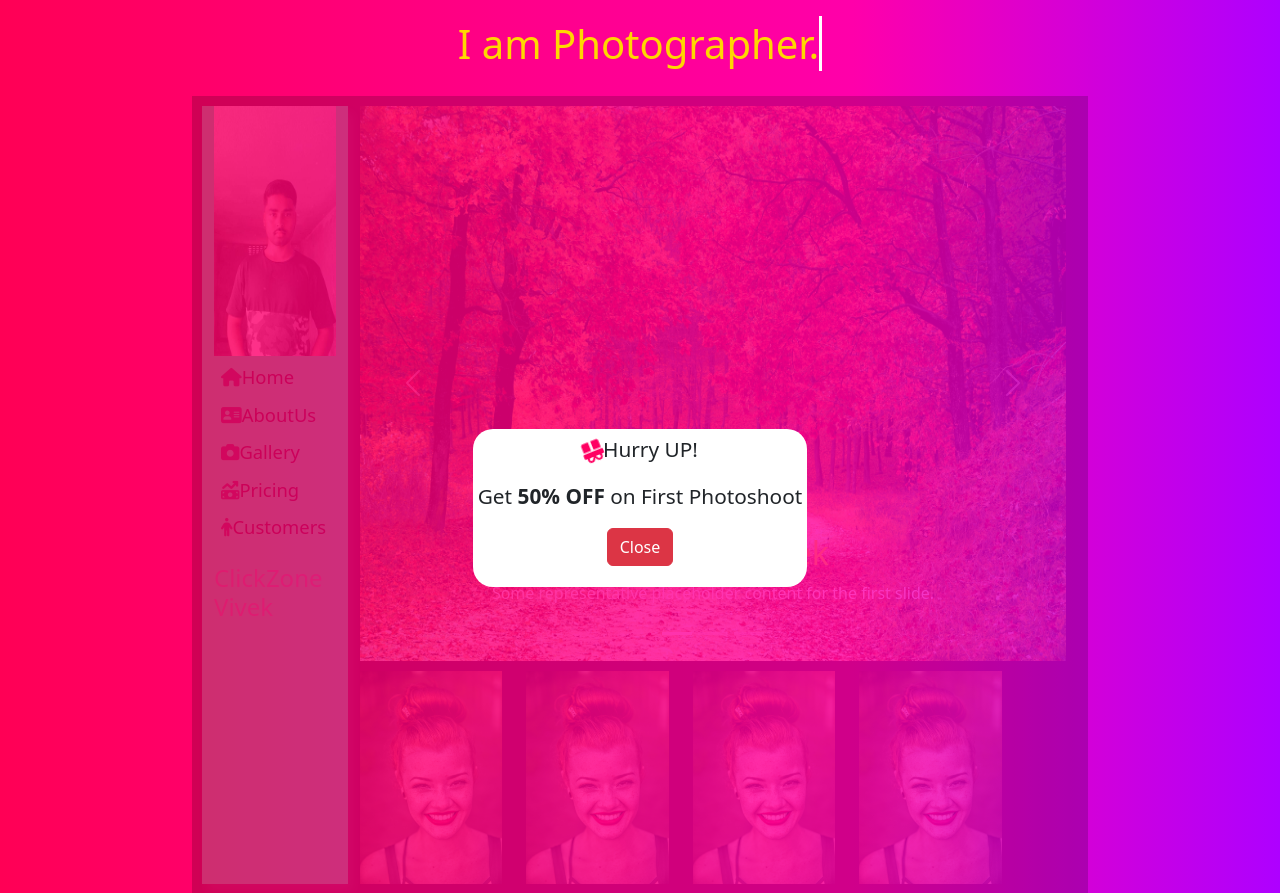
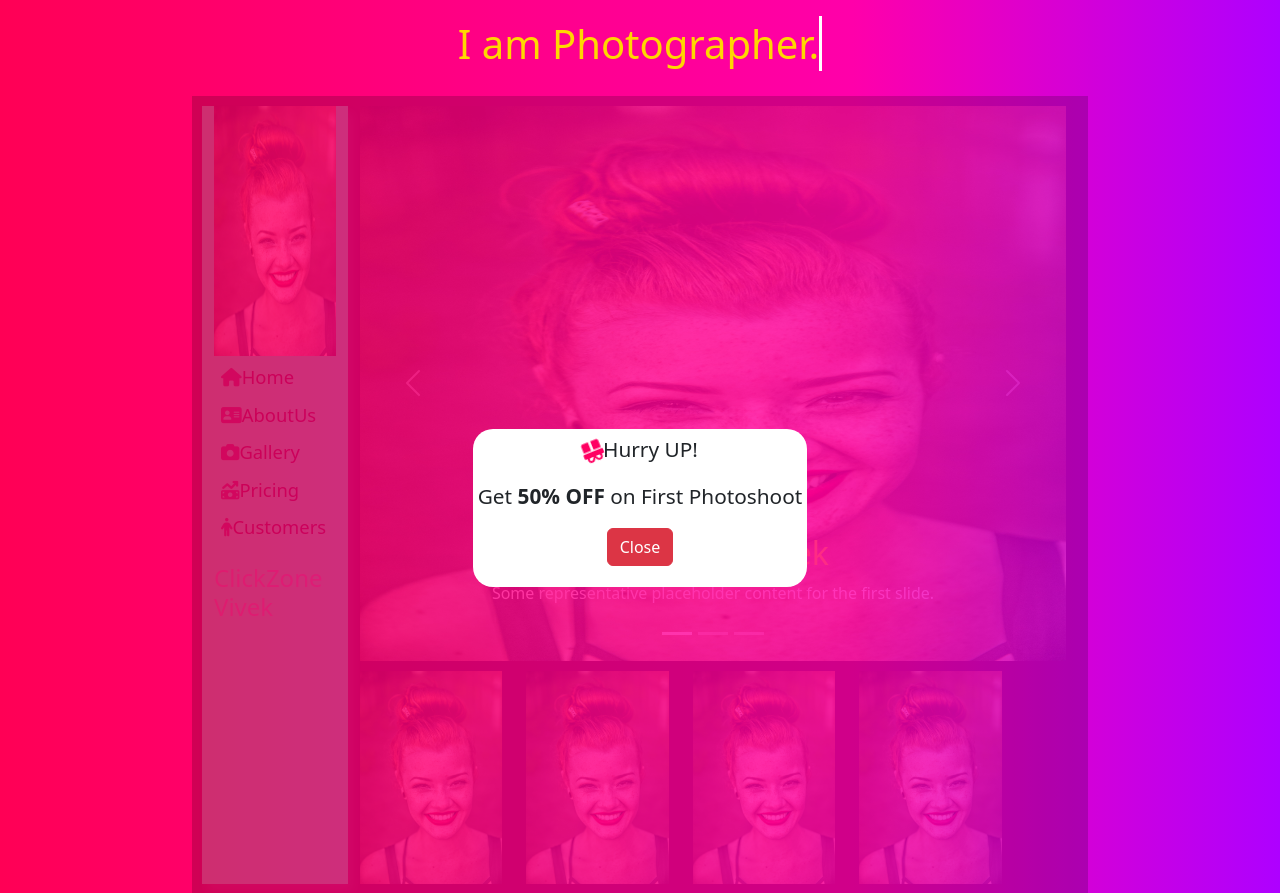
Before and after one commit to Sachinsingh101/vivek, a Flask app: page / in a window 1280 px wide. Shown: the top 893 px of the page. Run offline with Flask 2, Linux system fonts and the light colour scheme; some libraries are stand-ins or nearby versions.

Commit message:
icon changed

```diff
--- a/templates/base.html
+++ b/templates/base.html
@@ -29,7 +29,7 @@
       <div class="container hero1 " id="hero1" style="background:rgba(0, 0, 0, 0.925);">
         <div class="row hero1row" style="padding:10px;">
             <div class="col-md-2 col-sm-4 mycard "style="background:#0EE58A;box-shadow:5px 7px 10px;">
-                <div><img src="{{url_for('static',filename='images/logo.jpg')}}" alt="" style="width:100%;height:250px;" class="logo"></div>
+                <div><img src="{{url_for('static',filename='images/1.jpg')}}" alt="" style="width:100%;height:250px;" class="logo"></div>
                 <ul class="menu" style="display:flex;list-style: none;font-size: 115%;padding:2px;">
                   <li><a><i class="fa-solid fa-house"></i><a href="#hero1" id="home">Home</a></li>
                   <li><i class="fa-solid fa-address-card"></i><a href="#about">AboutUs</a></li>
@@ -49,7 +49,7 @@
                     </div>
                     <div class="carousel-inner">
                       <div class="carousel-item active">
-                        <img src="{{url_for('static',filename='images/5.jpg')}}" class="d-block w-100 slideimg firstimg" alt="...">
+                        <img src="{{url_for('static',filename='images/1.jpg')}}" class="d-block w-100 slideimg firstimg" alt="...">
                         <div class="carousel-caption d-none d-md-block">
                           <h2 style="color:gold;">ClickZone Vivek</h2>
                           <p>Some representative placeholder content for the first slide.</p>
@@ -63,7 +63,7 @@
                         </div>
                       </div>
                       <div class="carousel-item">
-                        <img src="{{url_for('static',filename='images/1.jpg')}}" class="d-block w-100 slideimg" alt="...">
+                        <img src="{{url_for('static',filename='images/5.jpg')}}" class="d-block w-100 slideimg" alt="...">
                         <div class="carousel-caption d-none d-md-block">
                           <h2 style="color:gold;">ClickZone Vivek </h2>
                           <p>Some representative placeholder content for the third slide.</p>
@@ -125,7 +125,7 @@
       <br><br><br>
       <div class="container aboutus animate__animated animate__zoomIn animate__repeat-1 wow" style="background:rgba(0, 0, 0, 0.89);border-radius: 10px;height:auto;color:white">
         <div class="row" style="padding:10px;">
-            <img src="{{url_for('static',filename='images/logo.jpg')}}" alt="" class="col-md-6 col-5 gayabimg" style="height:80vh;"><br>
+            <img src="{{url_for('static',filename='images/1.jpg')}}" alt="" class="col-md-6 col-5 gayabimg" style="height:80vh;"><br>
             <div class="col-md-6 col-12">
                 <p class="display-4" id="about">ClickZone Vivek</p>
                 <article>veniam aspernatur totam culpa iste sed quam sequi sint, ratione vero quasi. Lorem ipsum dolor sit amet consectetur adipisicing elit. Nam sit nihil vel suscipit perferendis, dolor corporis ea iste. Veritatis tenetur repellat nam architecto ullam itaque sequi numquam alias qui repudiandae?</article>
```
